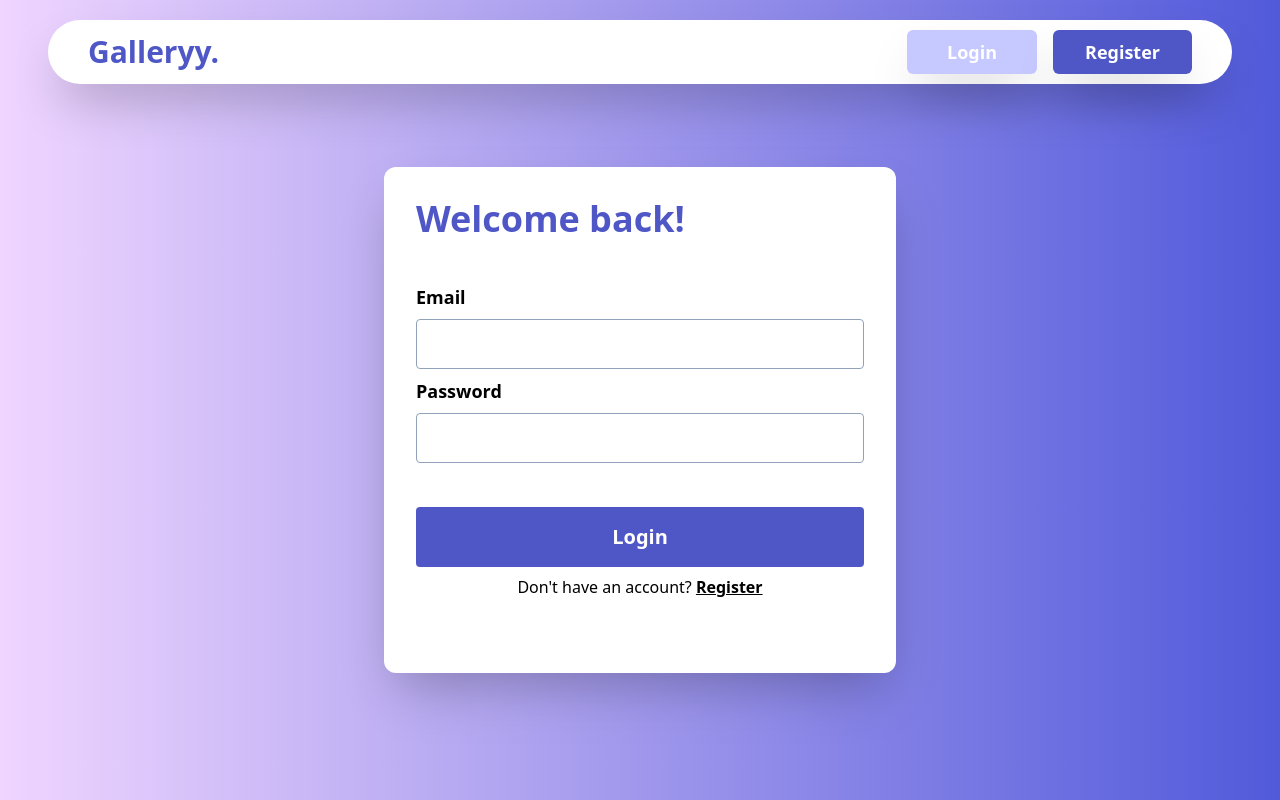
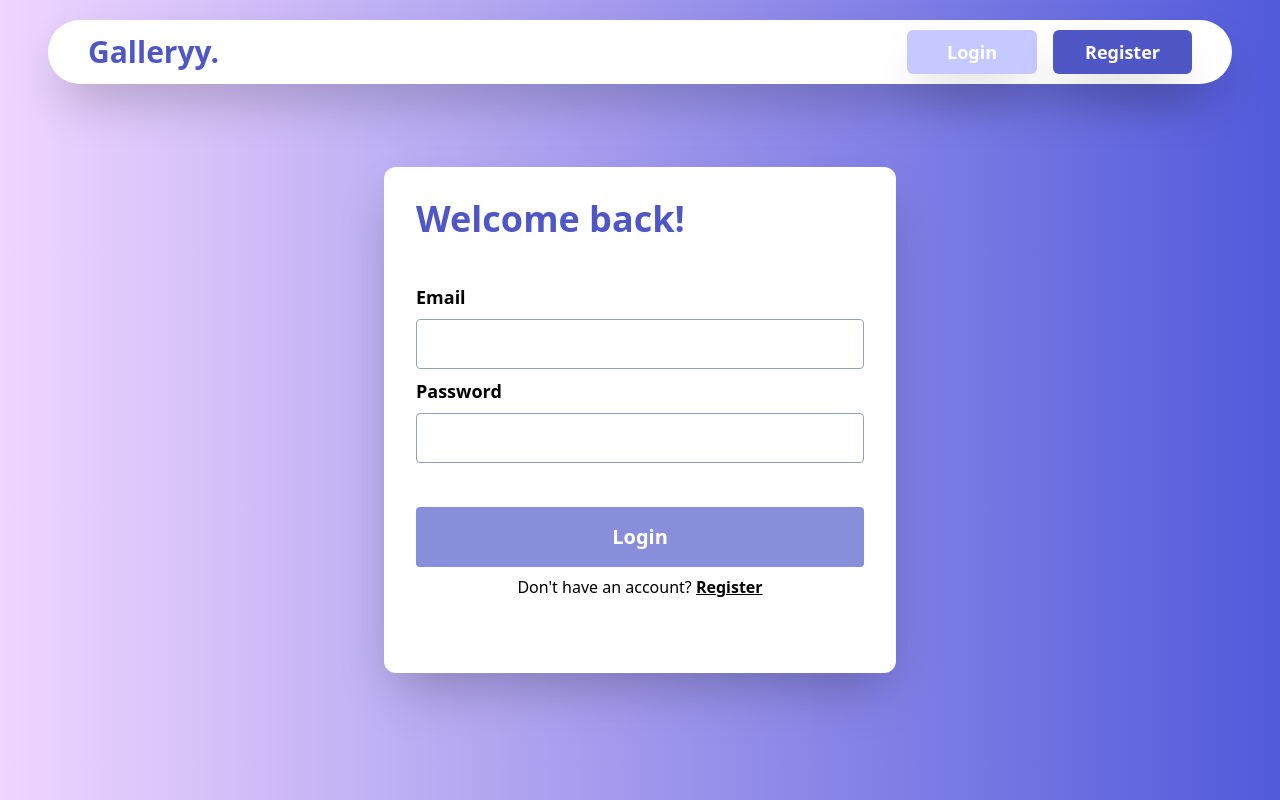
Before and after one commit to Adnansulaiman/auth-crud-image, a React (Vite) app in the folder client/: page /login in a window 1280 px wide. Built offline with nearby package versions, Linux system fonts and the light colour scheme.

Commit message:
Added login functionality

```diff
--- a/client/src/main.jsx
+++ b/client/src/main.jsx
@@ -1,14 +1,16 @@
-import { StrictMode } from 'react'
-import { createRoot } from 'react-dom/client'
-import './index.css'
-import App from './App.jsx'
-import { BrowserRouter } from 'react-router-dom';
+import { StrictMode } from "react";
+import { createRoot } from "react-dom/client";
+import "./index.css";
+import App from "./App.jsx";
+import { BrowserRouter } from "react-router-dom";
+import { AuthProvider } from "./context/authContext.jsx";
 
-
-createRoot(document.getElementById('root')).render(
+createRoot(document.getElementById("root")).render(
   <StrictMode>
-    <BrowserRouter>
-    <App />
-    </BrowserRouter>
-  </StrictMode>,
-)
+    <AuthProvider>
+      <BrowserRouter>
+        <App />
+      </BrowserRouter>
+    </AuthProvider>
+  </StrictMode>
+);
--- a/client/src/pages/Login.jsx
+++ b/client/src/pages/Login.jsx
@@ -1,14 +1,59 @@
 import React from 'react'
-import { Link } from 'react-router-dom'
+import { Link, useNavigate } from 'react-router-dom'
+import useForm from '../hooks/useForm';
+import { useState } from 'react';
+import axios from 'axios';
+import { useAuth } from '../context/authContext';
 
 const Login = () => {
+    const {login} = useAuth();
+    const navigate = useNavigate();
+
+    const [errorMessage, setErrorMessage] = useState("");
+    const [successMessage, setSuccessMessage] = useState("");
+
+    // Custome hook for form handling
+  const initialData = { email: "", password: "" };
+  const { values: formData, handleChange, resetForm } = useForm(initialData);
+
+//   form submit handling
+const handleSubmit = async(e) =>{
+    e.preventDefault();
+    setErrorMessage("");
+    setSuccessMessage("");
+    try{
+        const response = await axios.post(
+        `${import.meta.env.VITE_BACKEND_URL}/api/auth/login`,
+        formData,
+        {
+          headers: {
+            "Content-Type": "application/json",
+          },
+        }
+      );
+      setSuccessMessage(response.data.message);
+      resetForm();
+      login(response.data.token);
+      setTimeout(() => {
+        navigate("/");
+      }, 1000);
+    }catch(error){
+        console.log(error);
+         setErrorMessage(error.response?.data?.message);
+    }
+
+}
+
+// Confirm not get null value
+const isButtonDisabled = !formData?.email || !formData?.password;
+
   return (
     <div className="w-full h-screen bg-[linear-gradient(90deg,_#efd5ff_0%,_#515ada_100%)] flex justify-center pt-10 items-center">
       <div className="flex bg-white w-2/5 h-2/3 rounded-xl shadow-2xl flex-col px-8 py-8  ">
         <h1 className="text-4xl font-bold pb-10  text-[#4f57c7]">
           Welcome back!
         </h1>
-        <form action="" className="w-full flex flex-col">
+        <form action="" onSubmit={handleSubmit} className="w-full flex flex-col">
           <div className="flex flex-col gap-2 py-1">
             <label htmlFor="name" className="text-lg font-semibold ">
               Email
@@ -16,7 +61,9 @@ const Login = () => {
             <input
               type="email"
               name="email"
-              className="bg-transparent border-1 border-slate-400 rounded py-3"
+              value={formData?.email}
+              onChange={handleChange}
+              className="bg-transparent border-1 border-slate-400 rounded py-3 px-3"
             />
           </div>
           <div className="flex flex-col gap-2 py-1">
@@ -26,12 +73,27 @@ const Login = () => {
             <input
               type="password"
               name="password"
-              className="bg-transparent border-1 border-slate-400 rounded py-3"
+              value={formData?.password}
+              onChange={handleChange}
+              className="bg-transparent border-1 border-slate-400 rounded py-3 px-3"
             />
           </div>
+          {errorMessage && (
+            <p className="text-sm md:text-base  text-red-500">{errorMessage}</p>
+          )}
+          {successMessage && (
+            <p className="text-sm md:text-base  text-green-500">
+              {successMessage}
+            </p>
+          )}
           <button
             type="submit"
-            className="w-full rounded bg-[#4f57c7] py-4 mt-10 text-white font-bold text-xl"
+            disabled={isButtonDisabled}
+            className={`w-full rounded py-4 mt-10 text-white font-bold text-xl ${
+                isButtonDisabled
+                ? " cursor-not-allowed bg-[#898eda] "
+                : "bg-[#4f57c7]  hover:bg-opacity-90 "
+            }`}
           >
             Login
           </button>
```
